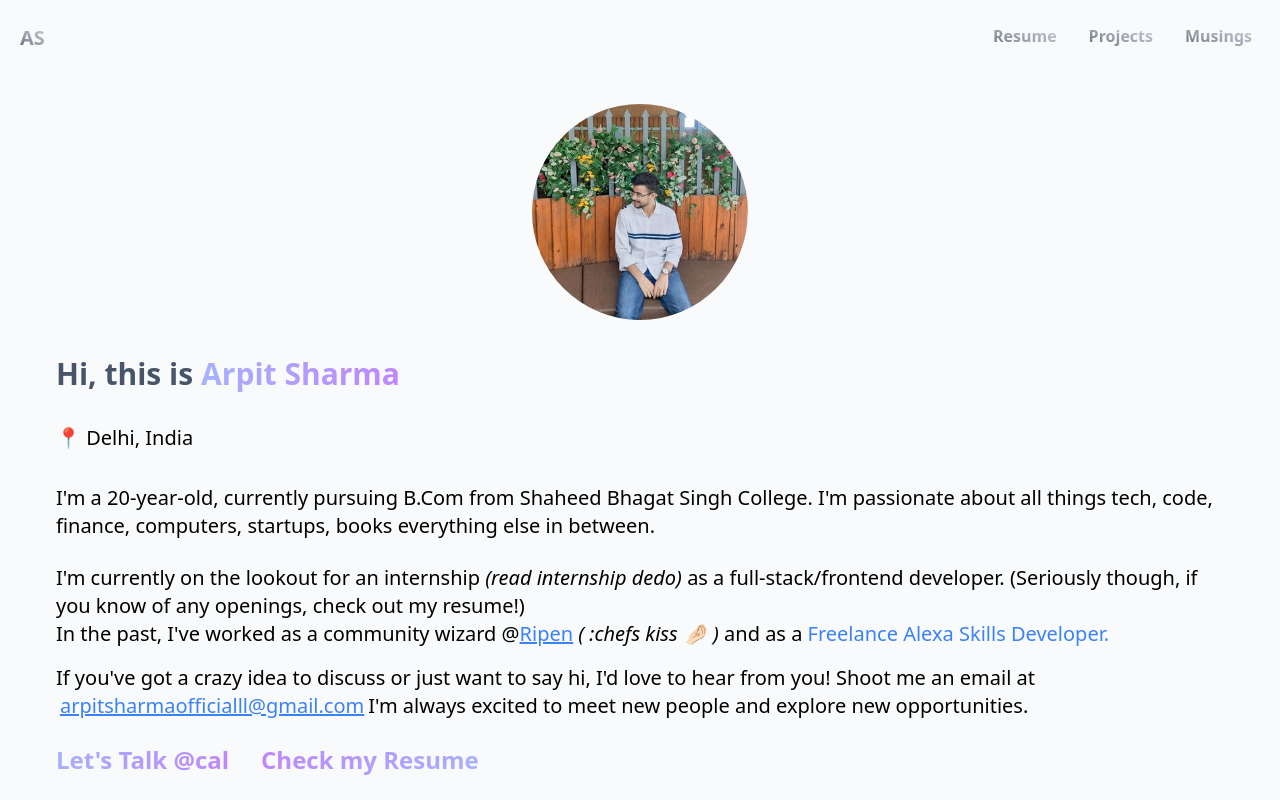
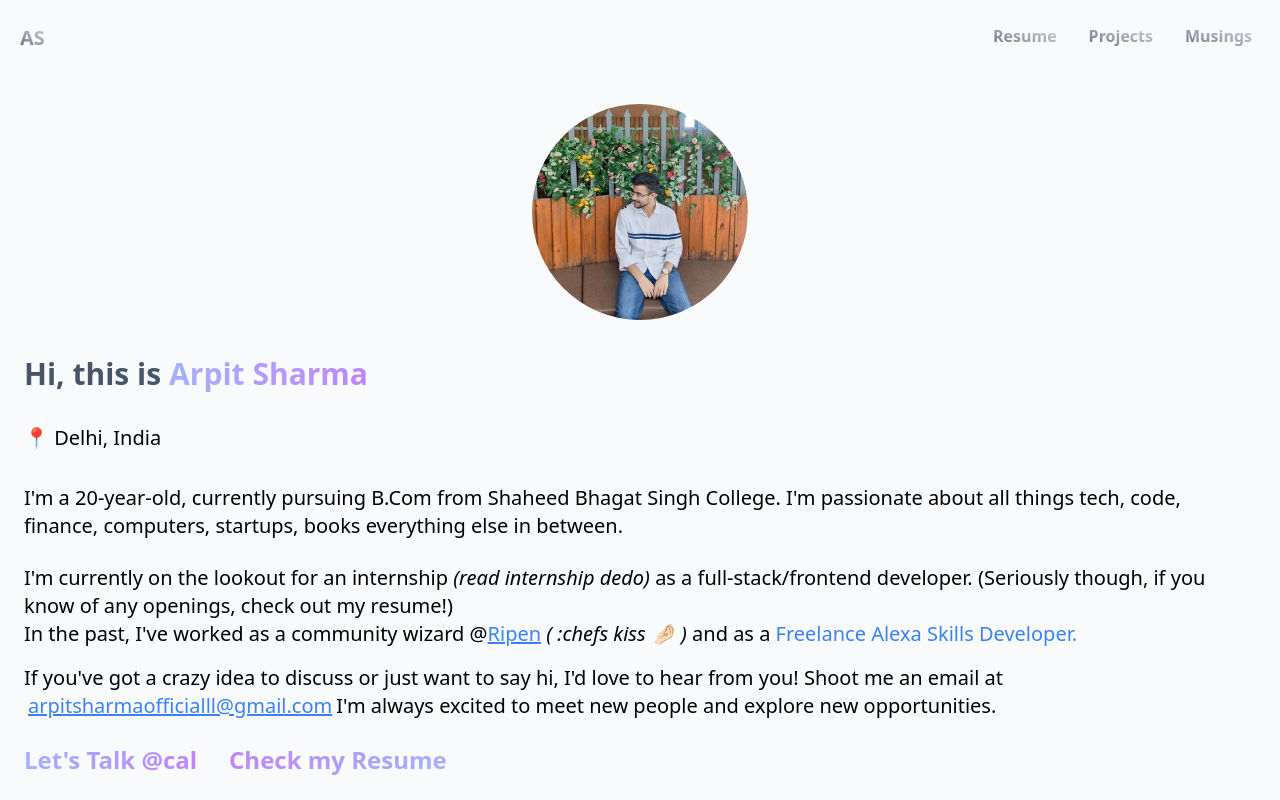
Before and after one commit to awrpit/portfolio-website, a React (Vite) app: page / in a window 1280 px wide. Shown: the top 800 px of the page. Built offline with nearby package versions, Linux system fonts and the light colour scheme.

Commit message:
css updated

```diff
--- a/src/App.jsx
+++ b/src/App.jsx
@@ -4,7 +4,7 @@ import Header from "./components/Header";
 
 function App() {
   return (
-    <div className="w-screen h-screen  bg-gray-50">
+    <div className=" bg-gray-50">
       <Header />
       <Outlet />
       <Footer />
--- a/src/components/HomePage.jsx
+++ b/src/components/HomePage.jsx
@@ -3,7 +3,7 @@ import profile from "../assets/profile.jpeg";
 
 function HomePage() {
   return (
-    <div className="px-10 py-2">
+    <div className="px-2 py-2">
       <img
         src={profile}
         alt="Arpit Sharma"
```
